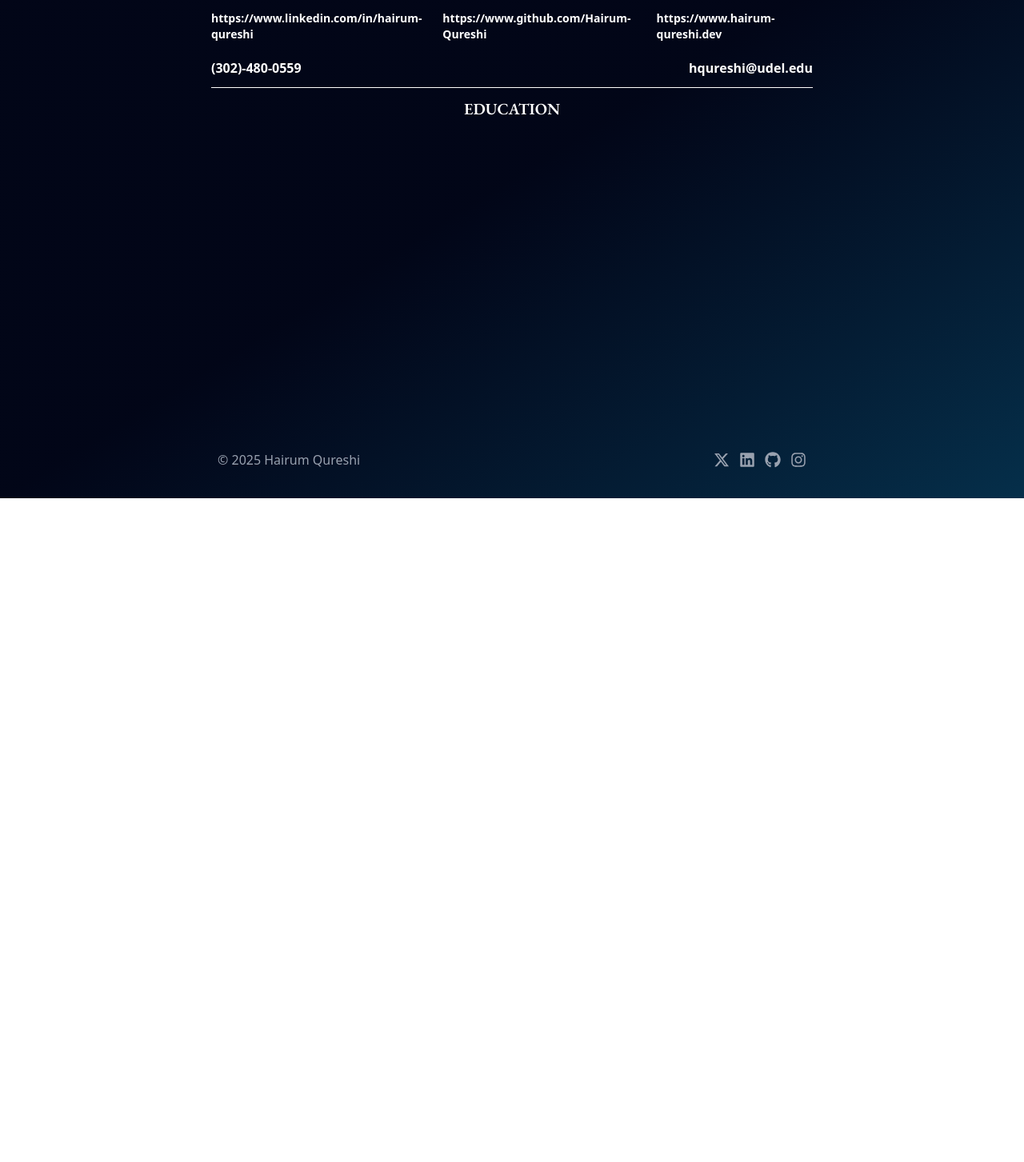
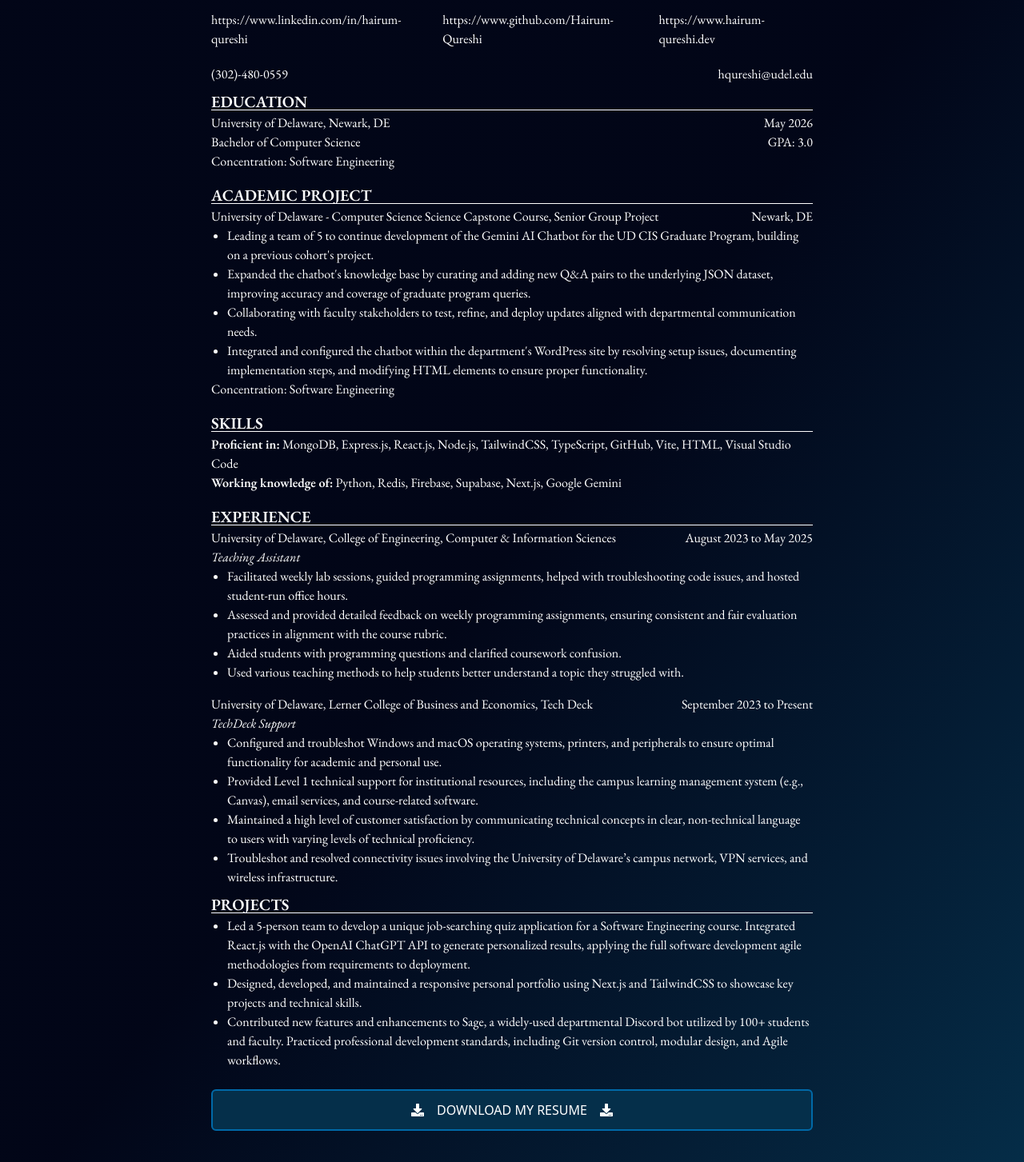
Before and after one commit to Hairum-Qureshi/personal-portfolio, a Next.js app: page /resume in a window 1280 px wide. Shown: the part 177-1630 px from the top of the page at 80% size. Before the commit the page ends 800 px from the top, so only its background shows below. Built offline with nearby package versions, Linux system fonts and the light colour scheme.

Commit message:
added 'download my resume' button with download functionality

```diff
--- a/app/resume/page.tsx
+++ b/app/resume/page.tsx
@@ -1,13 +1,22 @@
 import Link from "next/link";
 import resume from "../../public/data/resume.json";
+import { FaDownload } from "react-icons/fa";
+
+interface WorkExperience {
+	jobTitle: string;
+	college_department: string;
+	bullets: string[];
+	workTimeline: string;
+}
 
 export default function Resume() {
 	return (
-		<div className="my-6 text-white font-semibold">
+		<div>
+			<div className="my-6 text-white font-garamond flex-grow font-light lg:mx-0 mx-4">
 				<h1 className="font-semibold text-center font-garamond text-5xl">
 					HAIRUM M. QURESHI
 				</h1>
-			<div className="lg:space-x-5  my-5 text-sm flex lg:flex-row flex-col lg:space-y-0 space-y-3 items-center justify-center">
+				<div className="lg:space-x-5 my-5 flex lg:flex-row flex-col lg:space-y-0 space-y-3 items-center justify-center">
 					{resume.links.map((link: string, index: number) => {
 						return (
 							<span key={index}>
@@ -22,9 +31,121 @@ export default function Resume() {
 					<span className="mr-auto lg:ml-0 ml-3">{resume.phoneNumber}</span>
 					<span className="ml-auto lg:mr-0 mr-3">{resume.email}</span>
 				</div>
-			<hr className="my-3" />
+				<div className="space-y-4">
 					<div>
-				<h3 className="text-center font-garamond text-xl">EDUCATION</h3>
+						<h3 className="font-garamond text-xl mt-2 font-semibold">
+							EDUCATION
+						</h3>
+						<hr className="-mt-1 mb-1 text-white" />
+						<div className="flex">
+							<p className="mr-auto">University of Delaware, Newark, DE</p>
+							<p className="ml-auto">May 2026</p>
+						</div>
+						<div className="flex">
+							<p className="mr-auto">Bachelor of Computer Science</p>
+							<p className="ml-auto">
+								GPA: {resume.GPA === 3.0 ? "3.0" : resume.GPA}
+							</p>
+						</div>
+						<p>Concentration: Software Engineering</p>
+					</div>
+					<div>
+						<h3 className="font-garamond text-xl mt-2 font-semibold">
+							ACADEMIC PROJECT
+						</h3>
+						<hr className="-mt-1 mb-1 text-white" />
+						<div className="flex">
+							<p className="mr-auto">
+								University of Delaware - Computer Science Science Capstone
+								Course, Senior Group Project
+							</p>
+							<p className="ml-auto">Newark, DE</p>
+						</div>
+						<ul className="list-disc ml-5">
+							{resume.academicProjects.map(
+								(accomplished: string, index: number) => {
+									return <li key={index}>{accomplished}</li>;
+								}
+							)}
+						</ul>
+						<p>Concentration: Software Engineering</p>
+					</div>
+					<div>
+						<h3 className="font-garamond text-xl mt-2 font-semibold">SKILLS</h3>
+						<hr className="-mt-1 mb-1 text-white" />
+						<div>
+							<p>
+								<b className="font-semibold">Proficient in:</b>{" "}
+								{resume.skills.proficientIn.join(", ")}
+							</p>
+							<p>
+								<b className="font-semibold">Working knowledge of:</b>{" "}
+								{resume.skills.workingKnowledgeOf.join(", ")}
+							</p>
+						</div>
+					</div>
+					<div>
+						<h3 className="font-garamond text-xl mt-2 font-semibold">
+							EXPERIENCE
+						</h3>
+						<hr className="-mt-1 mb-1 text-white" />
+						<div className="space-y-4">
+							{resume.workExperience.map(
+								(workExperience: WorkExperience, index: number) => {
+									return (
+										<div key={index}>
+											<div className="flex">
+												<p className="mr-auto">
+													{workExperience.college_department}
+												</p>
+												<p className="ml-auto">{workExperience.workTimeline}</p>
+											</div>
+											<p>
+												<i>{workExperience.jobTitle}</i>
+											</p>
+											<ul className="list-disc ml-5">
+												{workExperience.bullets.map(
+													(task: string, index: number) => {
+														return <li key={index}>{task}</li>;
+													}
+												)}
+											</ul>
+										</div>
+									);
+								}
+							)}
+						</div>
+					</div>
+				</div>
+				<div>
+					<h3 className="font-garamond text-xl mt-2 font-semibold">PROJECTS</h3>
+					<hr className="-mt-1 mb-1 text-white" />
+					<div>
+						<ul className="list-disc ml-5">
+							{resume.projects.map((project: string, index: number) => {
+								return <li key={index}>{project}</li>;
+							})}
+						</ul>
+					</div>
+				</div>
+			</div>
+			<div>
+				<a
+					href="/Updated Resume (2025).pdf"
+					download="HairumQureshiResume.pdf"
+					target="_blank"
+					rel="noopener noreferrer"
+				>
+					<button className="p-3 w-full active:bg-sky-900 hover:border-sky-600 border-2 active:border-sky-500 bg-sky-950 border-sky-700 rounded-md text-white hover:cursor-pointer flex items-center justify-center">
+						<span className="mr-4">
+							<FaDownload />
+						</span>
+						DOWNLOAD MY RESUME
+						<span className="ml-4">
+							<FaDownload />
+						</span>
+					</button>
+				</a>
 			</div>
 		</div>
 	);
```
Lines whose indentation alone changed are shown as unchanged.
